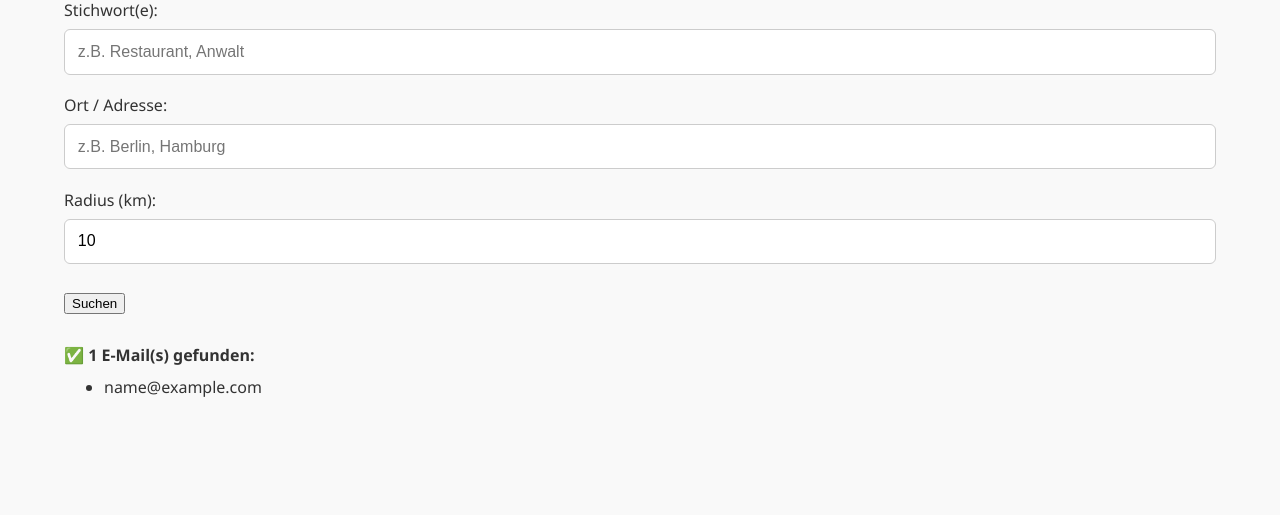
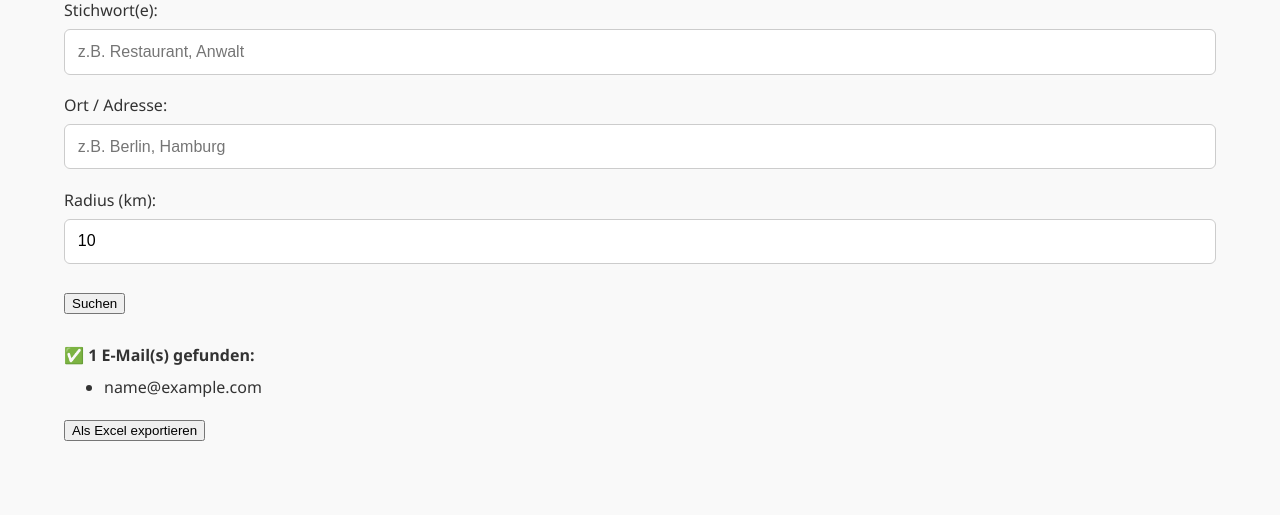
Before and after one commit to MerabTserodze/leadgen-app, a Flask app: template templates/emails.html in a window 1280 px wide. Shown: the part 155-670 px from the top of the page. Run offline with Flask 3, Linux system fonts and the light colour scheme; the template is opened without the code that fills it: most values are stand-ins (such as "Sample title", 1, 10 or a date in 2020).

Commit message:
Update emails.html

```diff
--- a/templates/emails.html
+++ b/templates/emails.html
@@ -17,12 +17,6 @@
       margin-top: 30px;
       font-weight: bold;
     }
-        {% if results %}
-    <form action="/export" method="get" style="margin-top: 20px;">
-        <button type="submit" class="btn btn-secondary">Als Excel exportieren</button>
-    </form>
-{% endif %}
-
   </style>
 </head>
 <body>
@@ -69,6 +63,12 @@
           <li>{{ email }}</li>
         {% endfor %}
       </ul>
+
+      <!-- Excel-Export -->
+      <form action="/export" method="get" style="margin-top: 20px;">
+        <button type="submit" class="btn btn-secondary">Als Excel exportieren</button>
+      </form>
+
     {% elif request.method == "POST" %}
       <p style="margin-top: 30px;">❌ Keine Ergebnisse gefunden.</p>
     {% endif %}
```
Lines whose indentation alone changed are shown as unchanged.
